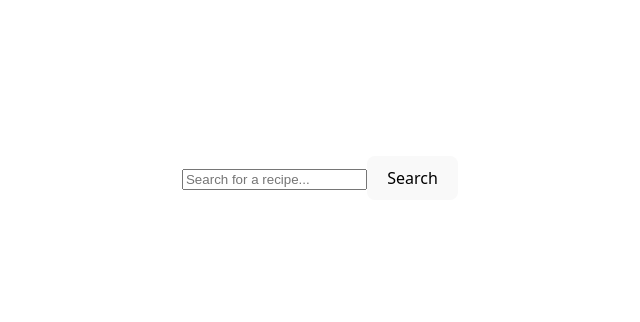
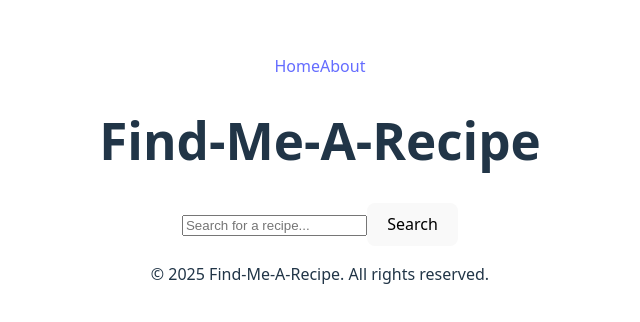
Before and after one commit to PessieM/Find-Me-A-Recipe, a React (Vite) app in the folder react-app/: page / in a window 1280 px wide. Shown: the part 222-544 px from the top of the page, without its empty margins (320-960 px from the left). Built offline with nearby package versions, Linux system fonts and the light colour scheme.

Commit message:
add navBar, header, footer to app.jsx

```diff
--- a/react-app/src/App.jsx
+++ b/react-app/src/App.jsx
@@ -1,15 +1,23 @@
 import { BrowserRouter as Router, Routes, Route } from 'react-router-dom';
 import Home from './Home';
 import Details from './Details';
+import AboutUs from './AboutUs';
+import Navbar from './navBar';
+import Footer from './footer';
+import Header from './header';
 import './App.css';
 
 export default function App() {
   return (
     <Router>
+        <Navbar /> {/* Navbar at the top */}
+        <Header />
       <Routes>
         <Route path="/" element={<Home />} />
         <Route path="/details/:id" element={<Details />} />
+        <Route path="/about" element={<AboutUs />} />
       </Routes>
+        <Footer /> {/* Footer appears at the bottom */}
     </Router>
   );
 }
```
